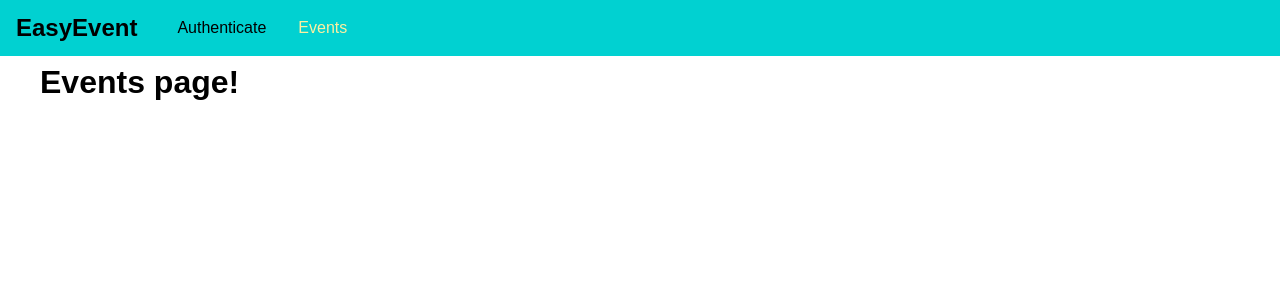
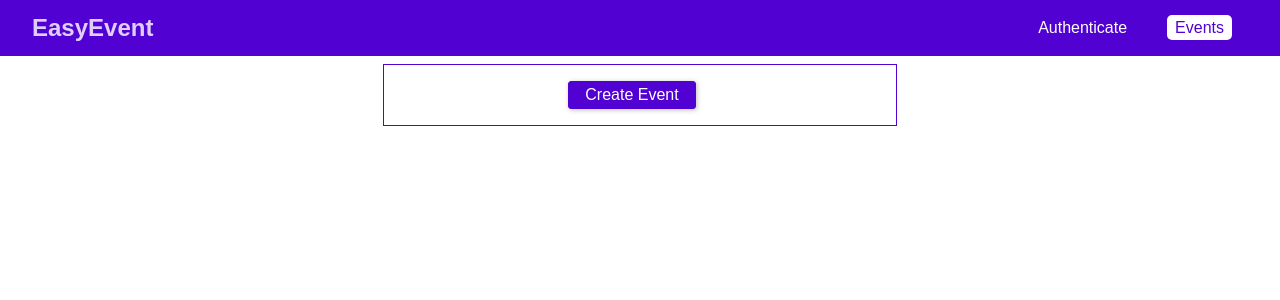
Before and after one commit to aftabumer/graphql-react-event-booking, a React (Create React App) app in the folder frontend/: page /events in a window 1280 px wide. Shown: the top 300 px of the page. Built offline with nearby package versions, Linux system fonts and the light colour scheme.

Commit message:
-event page designe. -modal components design for create evenet. -redesigned header.

```diff
--- a/frontend/src/App.js
+++ b/frontend/src/App.js
@@ -26,12 +26,12 @@ function App() {
         <Navigation />
         <main className="main-content">
           <Switch>
-            {!token && <Redirect exact from="/" to="/auth" />}
             {token && <Redirect exact from="/" to="/events" />}
             {token && <Redirect exact from="/auth" to="/events" />}
             {!token && <Route path="/auth" component={Auth} />}
             <Route path="/events" component={Events} />
             {token && <Route path="/bookings" component={Bookings} />}
+            {!token && <Redirect exact to="/auth" />}
           </Switch>
         </main>
       </AuthContext.Provider>
--- /dev/null
+++ b/frontend/src/components/Backdrop/index.js
@@ -0,0 +1,7 @@
+import React from "react";
+
+const Backdrop = () => {
+  return <div className="backdrop"></div>;
+};
+
+export default Backdrop;
--- /dev/null
+++ b/frontend/src/components/Modal/index.js
@@ -0,0 +1,33 @@
+import React from "react";
+
+const Modal = ({
+  title,
+  children,
+  canCancel,
+  onCancel,
+  canConfirm,
+  onConfirm,
+}) => {
+  return (
+    <div className="modal">
+      <header className="modal__header">
+        <h1>{title}</h1>
+      </header>
+      <section className="modal__content">{children}</section>
+      <section className="modal__actions">
+        {canCancel && (
+          <button className="btn" onClick={onCancel}>
+            Cancel
+          </button>
+        )}
+        {canConfirm && (
+          <button className="btn" onClick={onConfirm}>
+            Confirm
+          </button>
+        )}
+      </section>
+    </div>
+  );
+};
+
+export default Modal;
--- a/frontend/src/components/Navigation/index.js
+++ b/frontend/src/components/Navigation/index.js
@@ -23,9 +23,12 @@ const Navigation = () => {
                   <NavLink to="/events">Events</NavLink>
                 </li>
                 {authContext.token && (
-                  <li>
-                    <NavLink to="/bookings">Bookings</NavLink>
-                  </li>
+                  <>
+                    <li>
+                      <NavLink to="/bookings">Bookings</NavLink>
+                    </li>
+                    <button onClick={authContext.logout}>Logout</button>
+                  </>
                 )}
               </ul>
             </nav>
--- a/frontend/src/pages/Events.js
+++ b/frontend/src/pages/Events.js
@@ -1,7 +1,32 @@
-import React from "react";
+import React, { useState } from "react";
+import Backdrop from "../components/Backdrop";
+import Modal from "../components/Modal";
 
 const Events = () => {
-  return <h1>Events page!</h1>;
+  const [creating, setCreating] = useState(false);
+  return (
+    <>
+      {creating && (
+        <>
+          <Backdrop />
+          <Modal
+            title="Add Event"
+            canCancel
+            canConfirm
+            onCancel={() => setCreating(false)}
+            onConfirm={() => setCreating(false)}
+          >
+            <p>Modal Conent</p>
+          </Modal>
+        </>
+      )}
+      <div className="events-control">
+        <button className="btn" onClick={() => setCreating(true)}>
+          Create Event
+        </button>
+      </div>
+    </>
+  );
 };
 
 export default Events;
--- a/frontend/src/scss/components/Auth.scss
+++ b/frontend/src/scss/components/Auth.scss
@@ -15,9 +15,9 @@
 
   .form-actions {
     button {
-      background: #01d1d1;
+      background: #5101d1;
       font: inherit;
-      border: 1px solid #01d1d1;
+      border: 1px solid #5101d1;
       border-radius: 3px;
       padding: 0.25rem 1rem;
       margin-right: 1rem;
@@ -26,21 +26,11 @@
       cursor: pointer;
     }
     button:hover,
-    button:active {
-      background: #01a7a7;
-      border-color: #01a7a7;
+    button:active,
+    .btn:hover,
+    .btn:active {
+      background: #6219d6;
+      border-color: #6219d6;
     }
   }
 }
-
-// .form-control label {
-// }
-
-// .form-control {
-// }
-
-// .form-actions button:hover,
-// .form-actions button:active {
-//   background: #01a7a7;
-//   border-color: #01a7a7;
-// }
--- /dev/null
+++ b/frontend/src/scss/components/Backdrop.scss
@@ -0,0 +1,9 @@
+
+.backdrop {
+    position: fixed;
+    top: 0;
+    left: 0;
+    height: 100vh;
+    width: 100%;
+    background: rgba(0, 0, 0, 0.75);
+  }
--- /dev/null
+++ b/frontend/src/scss/components/Events.scss
@@ -0,0 +1,26 @@
+.events-control {
+  text-align: center;
+  border: 1px solid #5101d1;
+  padding: 1rem;
+  margin: 2rem auto;
+  width: 30rem;
+  max-width: 80%;
+
+  .btn {
+    background: #5101d1;
+    font: inherit;
+    border: 1px solid #5101d1;
+    border-radius: 3px;
+    padding: 0.25rem 1rem;
+    margin-right: 1rem;
+    box-shadow: 1px 1px 5px rgba(0, 0, 0, 0.26);
+    color: white;
+    cursor: pointer;
+
+    :hover,
+    :active {
+      background: #6219d6;
+      border-color: #6219d6;
+    }
+  }
+}
--- /dev/null
+++ b/frontend/src/scss/components/Modal.scss
@@ -0,0 +1,60 @@
+.modal {
+  width: 90%;
+  background: white;
+  box-shadow: 0 2px 8px rgba(0, 0, 0, 0.26);
+  position: fixed;
+  top: 20vh;
+  left: 5%;
+
+  @include md {
+    width: 30rem;
+    left: calc((100% - 30rem) / 2);
+  }
+  @include lg {
+    width: 30rem;
+    left: calc((100% - 30rem) / 2);
+  }
+  @include xl {
+    width: 30rem;
+    left: calc((100% - 30rem) / 2);
+  }
+
+  .modal__header {
+    padding: 1rem;
+    background: #5101d1;
+    color: white;
+
+    h1 {
+      margin: 0;
+      font-size: 1.25rem;
+    }
+  }
+
+  .modal__content {
+    padding: 1rem;
+  }
+
+  .modal__actions {
+    display: flex;
+    justify-content: flex-end;
+    padding: 1rem;
+
+    .btn {
+      background: #5101d1;
+      font: inherit;
+      border: 1px solid #5101d1;
+      border-radius: 3px;
+      padding: 0.25rem 1rem;
+      margin-right: 1rem;
+      box-shadow: 1px 1px 5px rgba(0, 0, 0, 0.26);
+      color: white;
+      cursor: pointer;
+
+      :hover,
+      :active {
+        background: #6219d6;
+        border-color: #6219d6;
+      }
+    }
+  }
+}
--- a/frontend/src/scss/components/Navigation.scss
+++ b/frontend/src/scss/components/Navigation.scss
@@ -4,14 +4,17 @@
   top: 0;
   width: 100%;
   height: 3.5rem;
-  background: #01d1d1;
-  padding: 0 1rem;
+  background: #5101d1;
+  padding: 0 2rem;
   display: flex;
   align-items: center;
+  justify-content: space-between;
+  box-sizing: border-box;
 
   .main-navigation__logo > h1 {
     margin: 0;
     font-size: 1.5rem;
+    color: #dfcefc;
   }
 
   .main-navigation__items {
@@ -22,21 +25,35 @@
       list-style: none;
       padding: 0;
       margin: 0;
+      align-items: center;
 
       li {
         margin: 0 1rem;
-
-        a {
-          text-decoration: none;
-          color: #000;
-        }
+      }
+      a,
+      button {
+        text-decoration: none;
+        color: white;
+        padding: 0.25rem 0.5rem;
+        border: none;
+        font: inherit;
+        background: transparent;
+        cursor: pointer;
+        vertical-align: middle;
+        margin: 0;
       }
     }
 
     a:hover,
     a:active,
-    a.active {
-      color: #fdefa0;
+    a.active,
+    button:hover,
+    button:active,
+    button:focus {
+      background: #ffffff;
+      color: #5101d1;
+      border-radius: 5px;
+      outline: none;
     }
   }
 }
--- a/frontend/src/scss/main.scss
+++ b/frontend/src/scss/main.scss
@@ -16,3 +16,6 @@
 
 @import "./components/Navigation.scss";
 @import "./components/Auth.scss";
+@import "./components/Events.scss";
+@import "./components/Modal.scss";
+@import "./components/Backdrop.scss";
```
